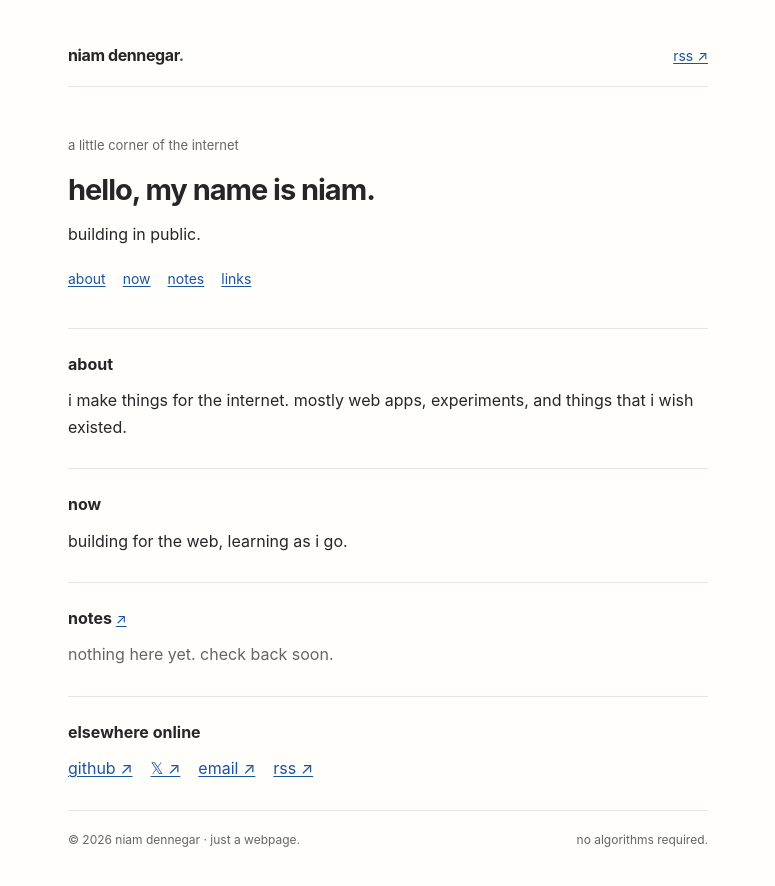
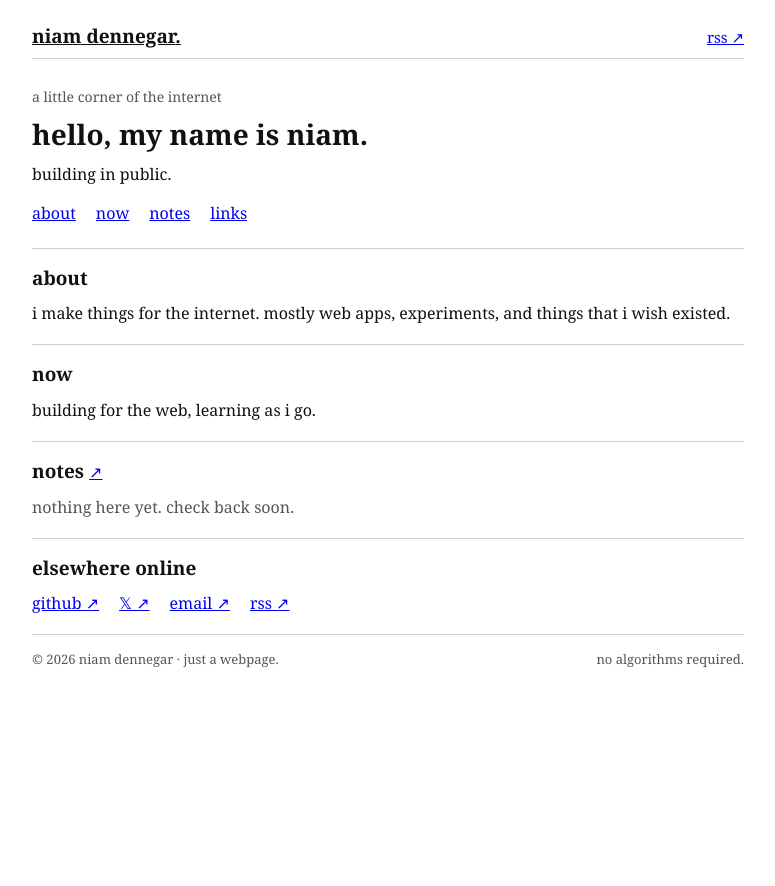
Before and after one commit to iamniam/niam.gg, a Jekyll site: the page built from index.html, in a window 1280 px wide. Shown: the top 886 px of the page, without its empty margins (252-1027 px from the left). Built offline with Jekyll 4.4.1, drawn with Linux system fonts in a browser that asks for light colours.

Commit message:
Apply classic internet theme: plain white page, serif text, blue links

```diff
--- a/assets/site.css
+++ b/assets/site.css
@@ -1,118 +1,105 @@
-/* niam.gg — simple, fast, old-web-at-heart. No frameworks or tracking. */
+/* niam.gg — classic, plain HTML homepage. No frameworks, scripts, or trackers. */
 :root {
   color-scheme: light;
-  --bg: #fffefa;
-  --ink: #262626;
-  --muted: #656565;
-  --rule: #e8e5de;
-  --link: #1755a1;
+  --background: #ffffff;
+  --text: #111111;
+  --muted: #555555;
+  --rule: #cfcfcf;
+  --link: #0000ee;
 }
-
 * { box-sizing: border-box; }
 html { scroll-behavior: smooth; }
 body {
   margin: 0;
-  background: var(--bg);
-  color: var(--ink);
-  font: 16px/1.65 -apple-system, BlinkMacSystemFont, "Segoe UI", Helvetica, Arial, sans-serif;
-  -webkit-font-smoothing: antialiased;
+  background: var(--background);
+  color: var(--text);
+  font: 16px/1.5 Georgia, "Times New Roman", Times, serif;
 }
 .page {
-  width: min(100% - 44px, 640px);
+  max-width: 760px;
   margin: 0 auto;
-  padding: 42px 0 34px;
+  padding: 24px 24px 35px;
 }
 a {
   color: var(--link);
   text-decoration: underline;
-  text-underline-offset: 2px;
-  text-decoration-thickness: 1px;
 }
-a:hover { text-decoration-thickness: 2px; }
+a:visited { color: #551a8b; }
+a:hover { color: #c00; }
 a:focus-visible { outline: 2px solid var(--link); outline-offset: 3px; }
 .masthead {
   display: flex;
   justify-content: space-between;
+  gap: 20px;
   align-items: baseline;
-  gap: 20px;
-  padding-bottom: 18px;
+  padding-bottom: 9px;
   border-bottom: 1px solid var(--rule);
 }
 .site-name {
-  color: var(--ink);
-  font-size: 16px;
-  font-weight: 700;
-  letter-spacing: -0.025em;
-  text-decoration: none;
+  font: bold 19px/1.3 Georgia, "Times New Roman", Times, serif;
+  color: var(--text);
 }
-.site-name:hover { text-decoration: underline; }
-.dot { color: var(--link); }
-.rss-link { font-size: 14px; }
-.hero { padding: 48px 0 38px; }
+.site-name:visited { color: var(--text); }
+.dot { color: var(--text); }
+.rss-link { font-size: 15px; }
+.hero { padding: 27px 0 23px; }
 .eyebrow {
-  margin: 0 0 14px;
+  margin: 0 0 10px;
   color: var(--muted);
-  font-size: 13px;
-  letter-spacing: 0;
+  font-size: 14px;
 }
 h1 {
   margin: 0;
-  font-size: clamp(24px, 4vw, 29px);
-  line-height: 1.3;
-  font-weight: 650;
-  letter-spacing: -0.035em;
+  font-size: 28px;
+  line-height: 1.25;
+  font-weight: bold;
+  letter-spacing: 0;
 }
-.tagline { margin: 12px 0 20px; font-size: 16px; }
-nav {
-  display: flex;
-  flex-wrap: wrap;
-  gap: 8px 17px;
-  font-size: 14px;
-}
+.tagline { margin: 10px 0 15px; font-size: 16px; }
+nav { display: flex; gap: 7px 20px; flex-wrap: wrap; }
 .section {
   border-top: 1px solid var(--rule);
-  padding: 24px 0 28px;
-  scroll-margin-top: 20px;
+  padding: 17px 0 19px;
+  scroll-margin-top: 18px;
 }
 .section h2 {
-  margin: 0 0 12px;
-  font-size: 16px;
-  letter-spacing: 0;
-  font-weight: 650;
-  line-height: 1.4;
+  font-size: 19px;
+  font-weight: bold;
+  line-height: 1.35;
+  margin: 0 0 10px;
 }
 .section p { margin: 0; }
-#notes h2 a { font-weight: 400; font-size: 14px; }
-.note { padding: 8px 0 17px; }
-.note + .note { border-top: 1px solid var(--rule); padding-top: 16px; }
+#notes h2 a { font-size: 16px; font-weight: normal; }
+.note { padding: 4px 0 13px; }
+.note + .note { border-top: 1px dotted var(--rule); padding-top: 13px; }
 .date, .empty { color: var(--muted); }
-.date { font-size: 13px; }
-.note h3 {
-  margin: 3px 0 5px;
-  font-weight: 600;
-  font-size: 16px;
-}
-.note p { color: var(--muted); font-size: 14px; }
-.links { display: flex; flex-wrap: wrap; gap: 8px 18px; }
+.date { font-size: 14px; }
+.note h3 { font-size: 17px; margin: 2px 0 4px; font-weight: bold; }
+.note h3 a { color: var(--link); }
+.note h3 a:visited { color: #551a8b; }
+.note p { font-size: 15px; }
+.links { display: flex; gap: 7px 20px; flex-wrap: wrap; }
 .footer {
+  border-top: 1px solid var(--rule);
+  padding-top: 15px;
   display: flex;
   justify-content: space-between;
-  gap: 10px 16px;
-  margin-top: 0;
-  padding: 19px 0 0;
-  border-top: 1px solid var(--rule);
-  font-size: 12px;
+  gap: 10px 18px;
   color: var(--muted);
+  font-size: 13px;
 }
-.back { display: inline-block; margin: 26px 0 0; font-size: 14px; }
-.post-date { margin: 35px 0 7px; }
-.post-title { margin-top: 0; }
-.post-body { margin: 26px 0 64px; }
+.back { display: inline-block; margin-top: 20px; }
+.post-date { margin: 25px 0 7px; }
+.post-title { margin: 0; }
+.post-body { margin: 25px 0 65px; }
 .post-body p, .post-body ul, .post-body ol { margin: 0 0 18px; }
 .post-body img { max-width: 100%; height: auto; }
-@media (max-width: 500px) {
-  .page { padding-top: 26px; padding-bottom: 30px; }
-  .hero { padding: 38px 0 33px; }
+@media (max-width: 600px) {
+  .page { padding: 18px 20px 28px; }
+  .hero { padding: 23px 0 19px; }
+  h1 { font-size: 25px; }
   .footer { flex-direction: column; gap: 3px; }
 }
-@media (prefers-reduced-motion: reduce) { html { scroll-behavior: auto; } }
+@media (prefers-reduced-motion: reduce) {
+  html { scroll-behavior: auto; }
+}
```
